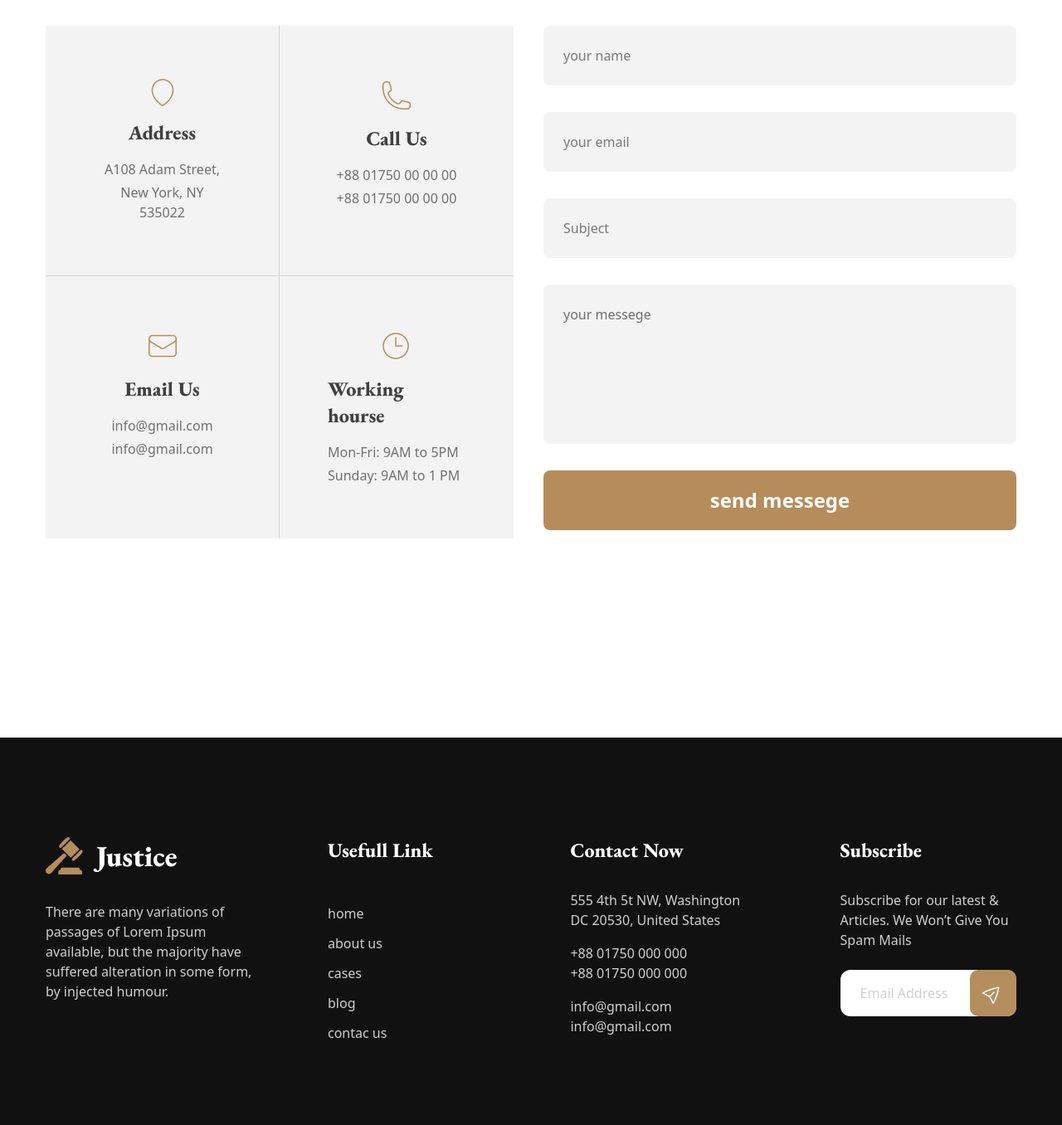
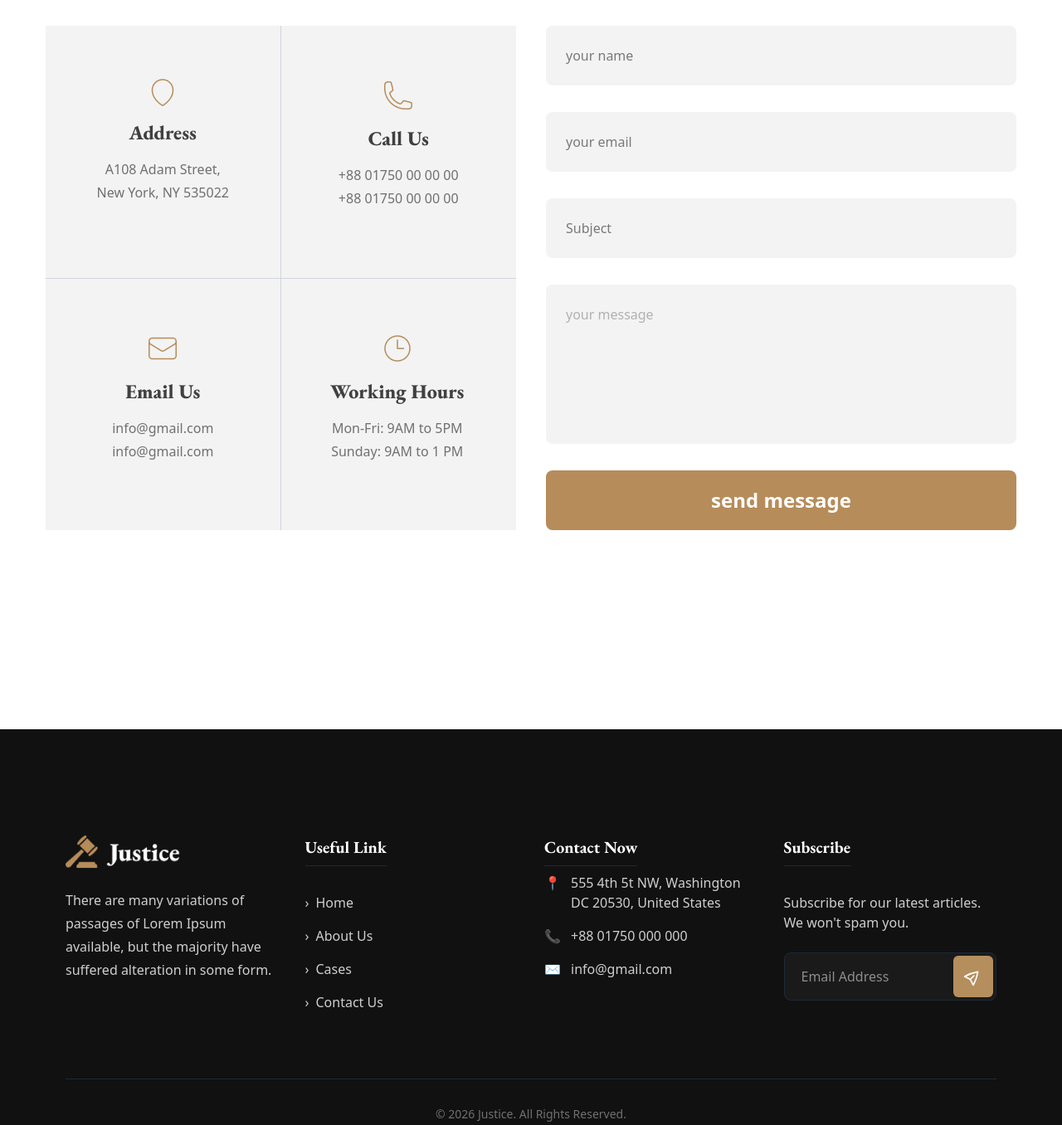
Before and after one commit to rashedislam4235/legal-solution, a plain HTML site: page index.html in a window 1280 px wide. Shown: the part 3820-5176 px from the top of the page at 83% size. Drawn offline with nearby package versions, Linux system fonts and the light colour scheme.

Commit message:
add responsive design and add some icon

```diff
--- a/index.html
+++ b/index.html
@@ -238,74 +238,61 @@
 
 </div>
 </section>
-<section class="contact-us">
-    <div class="max-w-[1170px]  m-auto mt-32 ">
+<section class="contact-us px-4"> <div class="max-w-[1170px] m-auto mt-32">
         <div class="max-w-[714px] m-auto text-center mb-[64px]">
             <h1 class="text-[1.8rem] font-extrabold eb-garamond-font text-[#414040] mb-6">Contact With Us</h1>
             <p class="text-[1rem] text-[#707070] leading-6">There are many variations of passages of Lorem Ipsum available, but the majority have suffered alteration in some form, by injected humour.</p>
         </div>
-        <div class="boxes flex gap-9">
-            <div class="card-parent grid grid-cols-2  max-w-[570px]">
-                <div class="card  pt-16 pb-16 pl-[61px] pr-[61px] bg-[#F3F3F3] border-b border-b-gray-300 border-r border-r-gray-300  ">
+
+        <div class="boxes flex flex-col md:flex-row gap-9">
+
+            <div class="card-parent grid grid-cols-1 sm:grid-cols-2 max-w-[570px] w-full">
+
+                <div class="card pt-16 pb-16 pl-[61px] pr-[61px] bg-[#F3F3F3] border-b border-b-gray-300 sm:border-r sm:border-r-gray-300">
                    <div class="text-center">
                      <img class="m-auto mb-4" src="./images/address.png" alt="">
                     <h1 class="text-[#414040] font-extrabold text-2xl mb-4 eb-garamond-font">Address</h1>
                     <p class="text-[1rem] text-[#707070] mb-1">A108 Adam Street,</p>
                     <p class="text-[1rem] text-[#707070]">New York, NY 535022</p>
                    </div>
+                </div>
 
-                </div>
-                <div class="card  pt-16 pb-16 pl-[61px] pr-[61px] bg-[#F3F3F3] border-b border-b-gray-300 ">
+                <div class="card pt-16 pb-16 pl-[61px] pr-[61px] bg-[#F3F3F3] border-b border-b-gray-300">
                    <div class="text-center">
                      <img class="m-auto mb-4" src="./images/call.png" alt="">
                     <h1 class="text-[#414040] font-extrabold text-2xl mb-4 eb-garamond-font">Call Us</h1>
                     <p class="text-[1rem] text-[#707070] mb-1">+88 01750 00 00 00</p>
                     <p class="text-[1rem] text-[#707070]">+88 01750 00 00 00</p>
                    </div>
+                </div>
 
-                </div>
-                <div class="card  pt-16 pb-16 pl-[61px] pr-[61px] bg-[#F3F3F3] border-r border-r-gray-300">
+                <div class="card pt-16 pb-16 pl-[61px] pr-[61px] bg-[#F3F3F3] border-b border-b-gray-300 sm:border-b-0 sm:border-r sm:border-r-gray-300">
                   <div class="text-center">
                      <img class="m-auto mb-4" src="./images/email.png" alt="">
                     <h1 class="text-[#414040] font-extrabold text-2xl mb-4 eb-garamond-font">Email Us</h1>
                     <p class="text-[1rem] text-[#707070] mb-1">info@gmail.com</p>
                     <p class="text-[1rem] text-[#707070]">info@gmail.com</p>
-
-                  </div>
-
-                </div>
-                <div class="card  pt-16 pb-16 pl-[58px] pr-[61px] bg-[#F3F3F3]">
-                   <div class="">
-                     <img  class="m-auto mb-4" src="./images/time.png" alt="">
-                    <h1 class="text-[#414040] font-extrabold text-2xl mb-4 eb-garamond-font">Working hourse</h1>
-
-                    <p class="text-[1rem] text-[#707070] mb-1">Mon-Fri: 9AM to 5PM</p>
-                    <p class="text-[1rem] text-[#707070]">Sunday: 9AM to 1 PM</p>
-
                   </div>
                 </div>
 
+                <div class="card pt-16 pb-16 pl-[58px] pr-[61px] bg-[#F3F3F3]">
+                   <div class="text-center"> <img class="m-auto mb-4" src="./images/time.png" alt="">
+                    <h1 class="text-[#414040] font-extrabold text-2xl mb-4 eb-garamond-font">Working Hours</h1>
+                    <p class="text-[1rem] text-[#707070] mb-1">Mon-Fri: 9AM to 5PM</p>
+                    <p class="text-[1rem] text-[#707070]">Sunday: 9AM to 1 PM</p>
                    </div>
-            <form class=" flex flex-col space-y-8">
-                <input class="rounded-[8px] bg-[#F3F3F3] w-[570PX] p-6" class="" type="text" placeholder="your name">
-                <input class="rounded-[8px] bg-[#F3F3F3] w-[570PX] p-6" type="email" placeholder="your email">
-                <input class="rounded-[8px] bg-[#F3F3F3] w-[570PX] p-6" type="text" placeholder="Subject">
-
-              <textarea class="rounded-[8px] bg-[#F3F3F3] p-6 h-48 resize-none text-[#707070]" name="" id="">your messege</textarea>
-              <input class="rounded-[8px] bg-[#B68C5A] w-[570PX] pt-5 pb-5 text-[#FFFFFF] font-semibold text-2xl" type="submit" value="send messege">
-
-
-
-
-            </form>
-
-
-        </div>
-
-
                 </div>
             </div>
 
+            <form class="flex flex-col space-y-8 w-full">
+                <input class="rounded-[8px] bg-[#F3F3F3] w-full p-6" type="text" placeholder="your name">
+                <input class="rounded-[8px] bg-[#F3F3F3] w-full p-6" type="email" placeholder="your email">
+                <input class="rounded-[8px] bg-[#F3F3F3] w-full p-6" type="text" placeholder="Subject">
+                <textarea class="rounded-[8px] bg-[#F3F3F3] p-6 h-48 resize-none text-[#707070]" placeholder="your message"></textarea>
+                <input class="rounded-[8px] bg-[#B68C5A] w-full pt-5 pb-5 text-[#FFFFFF] font-semibold text-2xl cursor-pointer" type="submit" value="send message">
+            </form>
+        </div>
+    </div>
 </section>
 
 
@@ -315,51 +302,70 @@
 
     </main>
   <footer class="bg-[#111111] mt-60">
-        <div class="footer-container max-w-[1170px] m-auto pt-[120px] pb-[134px] flex gap-20">
-            <div class="justice max-w-[260px]">
+    <div class="max-w-[1170px] mx-auto px-6 pt-20 pb-16 md:pt-32 md:pb-32">
 
-                <img class="mb-8" src="./images/logo.png" alt="">
+        <div class="grid grid-cols-1 sm:grid-cols-2 lg:grid-cols-4 gap-12 lg:gap-8">
 
+            <div class="space-y-6">
+                <img class="h-10 w-auto" src="./images/logo.png" alt="logo">
+                <p class="text-[#CFCFCF] text-base leading-7">
+                    There are many variations of passages of Lorem Ipsum available, but the majority have suffered alteration in some form.
+                </p>
+            </div>
 
-                <p class="text-[#CFCFCF] text-[1rem] ">There are many variations of passages of Lorem Ipsum available, but the majority have suffered alteration in some form, by injected humour.</p>
-            </div>
-            <div class="usefull-link w-[260px]">
-                <h1 class="text-[#FFFFFF] text-2xl font-extrabold eb-garamond-font mb-12">Usefull Link</h1>
-                <ul class="space-y-3">
-                    <li class="text-[#CFCFCF]">home</li>
-                    <li class="text-[#CFCFCF]">about us</li>
-                    <li class="text-[#CFCFCF]">cases</li>
-                    <li class="text-[#CFCFCF]">blog</li>
-                    <li class="text-[#CFCFCF]">contac us </li>
+            <div>
+                <h1 class="text-white text-xl font-bold eb-garamond-font mb-8 border-b border-gray-800 pb-2 inline-block">Useful Link</h1>
+                <ul class="space-y-4">
+                    <li><a href="#" class="text-[#CFCFCF] hover:text-[#B58E5E] transition-all duration-300 capitalize flex items-center gap-2"><span>&rsaquo;</span> home</a></li>
+                    <li><a href="#" class="text-[#CFCFCF] hover:text-[#B58E5E] transition-all duration-300 capitalize flex items-center gap-2"><span>&rsaquo;</span> about us</a></li>
+                    <li><a href="#" class="text-[#CFCFCF] hover:text-[#B58E5E] transition-all duration-300 capitalize flex items-center gap-2"><span>&rsaquo;</span> cases</a></li>
+                    <li><a href="#" class="text-[#CFCFCF] hover:text-[#B58E5E] transition-all duration-300 capitalize flex items-center gap-2"><span>&rsaquo;</span> contact us</a></li>
                 </ul>
             </div>
-            <div class="contac-now w-[300px]">
-                <h1 class="text-[#FFFFFF] text-2xl font-extrabold eb-garamond-font mb-8">Contact Now</h1>
-                <p class="text-[#CFCFCF] mb-4">555 4th 5t NW, Washington<br> DC 20530, United States</p>
-                <p class="text-[#CFCFCF] mb-4">+88 01750 000 000 <br> +88 01750 000 000</p>
-                <p class="text-[#CFCFCF]">info@gmail.com<br>info@gmail.com</p>
+
+            <div class="space-y-6">
+                <h1 class="text-white text-xl font-bold eb-garamond-font mb-2 border-b border-gray-800 pb-2 inline-block">Contact Now</h1>
+                <div class="space-y-4 text-[#CFCFCF]">
+                    <p class="flex items-start gap-3">
+                        <span class="text-[#B58E5E]">📍</span>
+                        555 4th 5t NW, Washington DC 20530, United States
+                    </p>
+                    <p class="flex items-center gap-3">
+                        <span class="text-[#B58E5E]">📞</span>
+                        +88 01750 000 000
+                    </p>
+                    <p class="flex items-center gap-3">
+                        <span class="text-[#B58E5E]">✉️</span>
+                        info@gmail.com
+                    </p>
                 </div>
-            <div class="subscribe w-[260px]">
-                <h1 class="text-[#FFFFFF] text-2xl font-extrabold eb-garamond-font mb-8">Subscribe</h1>
-                <p class="text-[#CFCFCF]">Subscribe for our latest & <br> Articles. We Won’t Give You <br> Spam Mails</p>
-                <div class=" mt-6 relative flex items-center">
+            </div>
+
+            <div>
+                <h1 class="text-white text-xl font-bold eb-garamond-font mb-8 border-b border-gray-800 pb-2 inline-block">Subscribe</h1>
+                <p class="text-[#CFCFCF] mb-6">Subscribe for our latest articles. We won't spam you.</p>
+
+                <div class="relative flex items-center">
                     <input
                         type="email"
                         placeholder="Email Address"
-            class="w-full bg-white text-[#A0A0A0] py-4 pl-6 pr-16 rounded-xl focus:outline-none placeholder:text-[#CFCFCF]"
+                        class="w-full bg-[#1A1A1A] border border-gray-800 text-white py-4 pl-5 pr-14 rounded-lg focus:border-[#B58E5E] outline-none transition-all"
                     >
                     <button
                         type="submit"
-            class="absolute right-0 top-0 bottom-0 w-14 bg-[#B58E5E] text-white flex items-center justify-center rounded-[10px] hover:bg-[#a37f52] transition-colors"
+                        class="absolute right-1 top-1 bottom-1 w-12 bg-[#B58E5E] text-white flex items-center justify-center rounded-md hover:scale-95 transition-transform"
                     >
-            <svg xmlns="http://www.w3.org/2000/svg" fill="none" viewBox="0 0 24 24" stroke-width="1.5" stroke="currentColor" class="w-6 h-6 -rotate-45">
+                        <svg xmlns="http://www.w3.org/2000/svg" fill="none" viewBox="0 0 24 24" stroke-width="2" stroke="currentColor" class="w-5 h-5 -rotate-45">
                             <path stroke-linecap="round" stroke-linejoin="round" d="M6 12L3.269 3.126A59.768 59.768 0 0121.485 12 59.77 59.77 0 013.27 20.876L5.999 12zm0 0h7.5" />
                         </svg>
                     </button>
                 </div>
+            </div>
 
+        </div>
 
-
+        <div class="mt-20 pt-8 border-t border-gray-800 text-center text-[#707070] text-sm">
+            <p>&copy; 2026 Justice. All Rights Reserved.</p>
         </div>
     </div>
 </footer>
```
Lines whose indentation alone changed are shown as unchanged.
